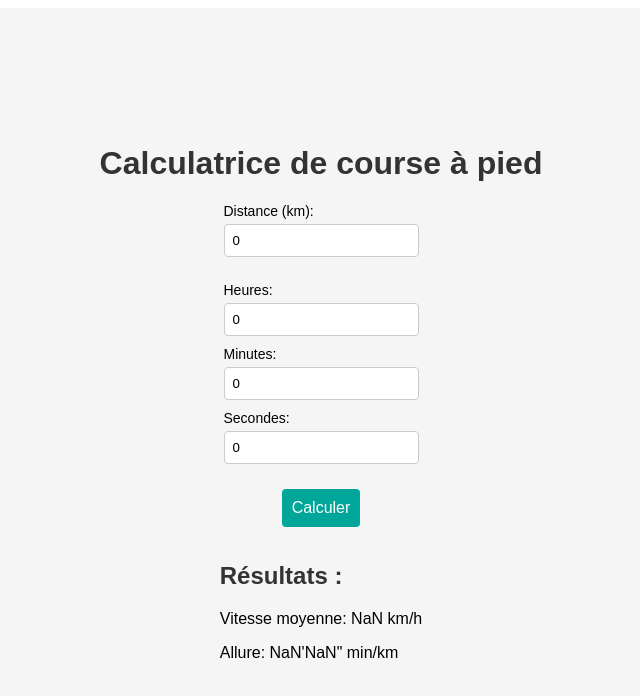
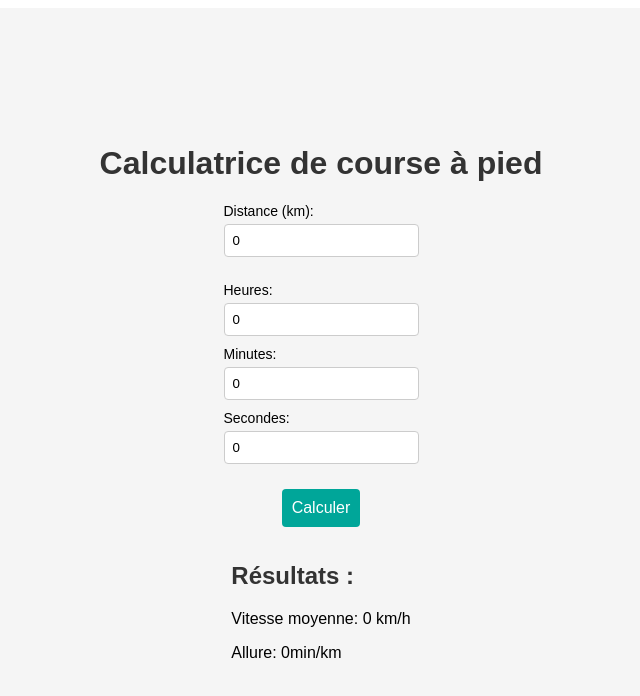
Before and after one commit to Albin-Marchand/unbreak, a Nuxt app: page / in a window 1280 px wide. Both pictures are taken after a click on the button "Calculer". Shown: the top 696 px of the page, without its empty margins (319-959 px from the left). Built offline with nearby package versions, Linux system fonts and the light colour scheme.

Commit message:
[unbreak] refacto api option vue 2 by api composition vue 3

```diff
--- a/components/RunningCalculator.vue
+++ b/components/RunningCalculator.vue
@@ -5,61 +5,70 @@
 
       <div>
         <label for="distance">Distance (km): </label>
-        <input v-model="distance" type="number" step="0.01" id="distance" />
+        <input v-model="objParametersRunningCalculator.distance" type="number" step="0.01" id="distance" />
       </div>
 
       <div>
         <label for="hours">Heures: </label>
-        <input v-model="hours" type="number" id="hours" />
+        <input v-model="objParametersRunningCalculator.hours" type="number" id="hours" />
         <label for="minutes">Minutes: </label>
-        <input v-model="minutes" type="number" id="minutes" />
+        <input v-model="objParametersRunningCalculator.minutes" type="number" id="minutes" />
         <label for="seconds">Secondes: </label>
-        <input v-model="seconds" type="number" id="seconds" />
+        <input v-model="objParametersRunningCalculator.seconds" type="number" id="seconds" />
       </div>
 
       <div>
         <button @click="calculate">Calculer</button>
       </div>
 
-      <div v-if="result">
+      <div
+        v-if="
+          typeof objParametersRunningCalculator.result.speed === 'number' &&
+          objParametersRunningCalculator.result.speed !== 0
+        "
+      >
         <h2>Résultats :</h2>
-        <p>Vitesse moyenne: {{ result.speed.toFixed(2) }} km/h</p>
-        <p>Allure: {{ result.pace }}</p>
+        <p>
+          Vitesse moyenne:
+          {{
+            isNaN(objParametersRunningCalculator.result.speed.toFixed(2))
+              ? 0
+              : objParametersRunningCalculator.result.speed.toFixed(2)
+          }}
+          km/h
+        </p>
+        <p>Allure: {{ objParametersRunningCalculator.result.pace }}</p>
       </div>
     </div>
   </div>
 </template>
 
-<script>
-export default {
-  data() {
-    return {
+<script setup>
+const objParametersRunningCalculator = ref({
   distance: 0,
   hours: 0,
   minutes: 0,
   seconds: 0,
-      result: null,
-    };
-  },
-  methods: {
-    calculate() {
-      const totalMinutes =
-        parseInt(this.hours) * 60 +
-        parseInt(this.minutes) +
-        parseInt(this.seconds) / 60;
+  result: { speed: 0, pace: "" },
+});
 
-      const pace = totalMinutes / this.distance;
-
+function calculate() {
+  const totalMinutes = parseInt(
+    objParametersRunningCalculator.value.hours * 60 +
+      parseInt(objParametersRunningCalculator.value.minutes) +
+      parseInt(objParametersRunningCalculator.value.seconds) / 60
+  );
+  const pace = totalMinutes / objParametersRunningCalculator.value.distance;
   const paceMinutes = Math.floor(pace);
   const paceSeconds = Math.round((pace - paceMinutes) * 60);
-
-      this.result = {
-        speed: this.distance / (totalMinutes / 60),
-        pace: `${paceMinutes}'${paceSeconds}" min/km`,
+  objParametersRunningCalculator.value.result = {
+    speed: objParametersRunningCalculator.value.distance / (totalMinutes / 60),
+    pace: isNaN(paceMinutes) && isNaN(paceSeconds) ? 0 + "min/km" : `${paceMinutes}'${paceSeconds}" min/km`,
   };
-    },
-  },
-};
+}
+onMounted(() => {
+  console.log("objParametersRunningCalculator => ", objParametersRunningCalculator.value);
+});
 </script>
 
 <style scoped>
```
Lines whose indentation alone changed are shown as unchanged.
